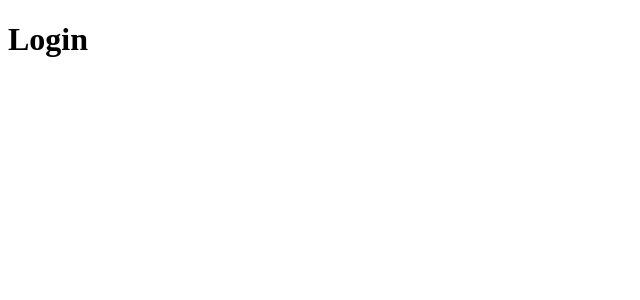
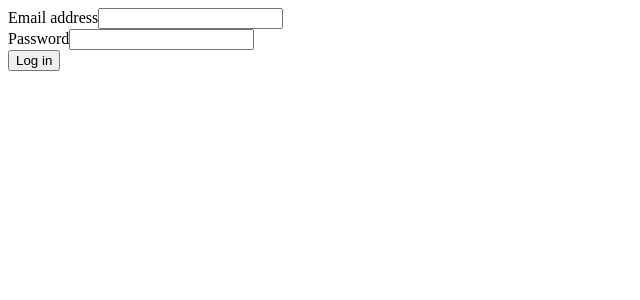
Before and after one commit to tatjanab/taskflow, a Next.js app: page /login in a window 1280 px wide. Shown: the top 300 px of the page, without its empty margins (0-640 px from the left). Built offline with nearby package versions, Linux system fonts and the light colour scheme.

Commit message:
init login form structure

```diff
--- a/src/app/(auth)/login/page.tsx
+++ b/src/app/(auth)/login/page.tsx
@@ -1,5 +1,19 @@
 function Login() {
-  return <h1>Login</h1>
+  return (
+    <div>
+      <form>
+        <div className='input-row'>
+          <label htmlFor='email'>Email address</label>
+          <input name='email' type='email' />
+        </div>
+        <div className='input-row'>
+          <label htmlFor='password'>Password</label>
+          <input name='password' type='password' />
+        </div>
+        <button type='submit'>Log in</button>
+      </form>
+    </div>
+  )
 }
 
 export default Login
```
